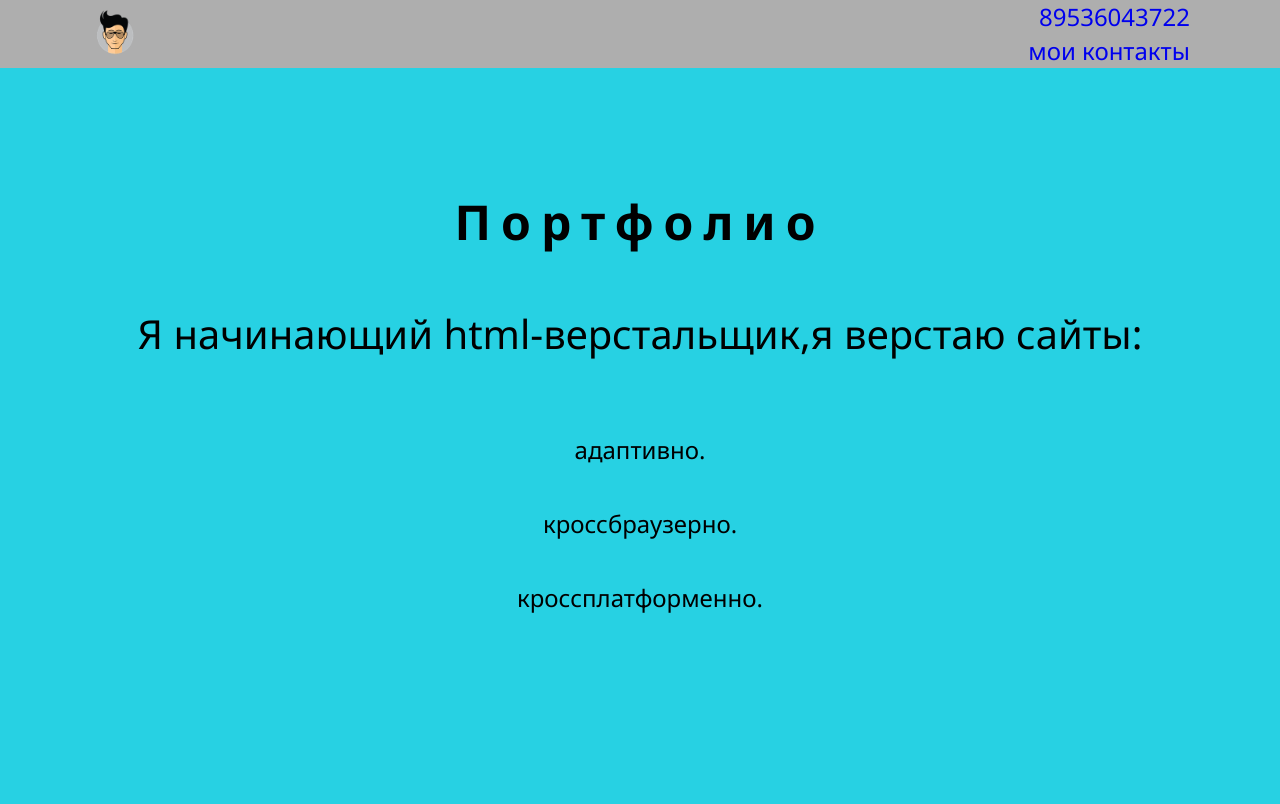
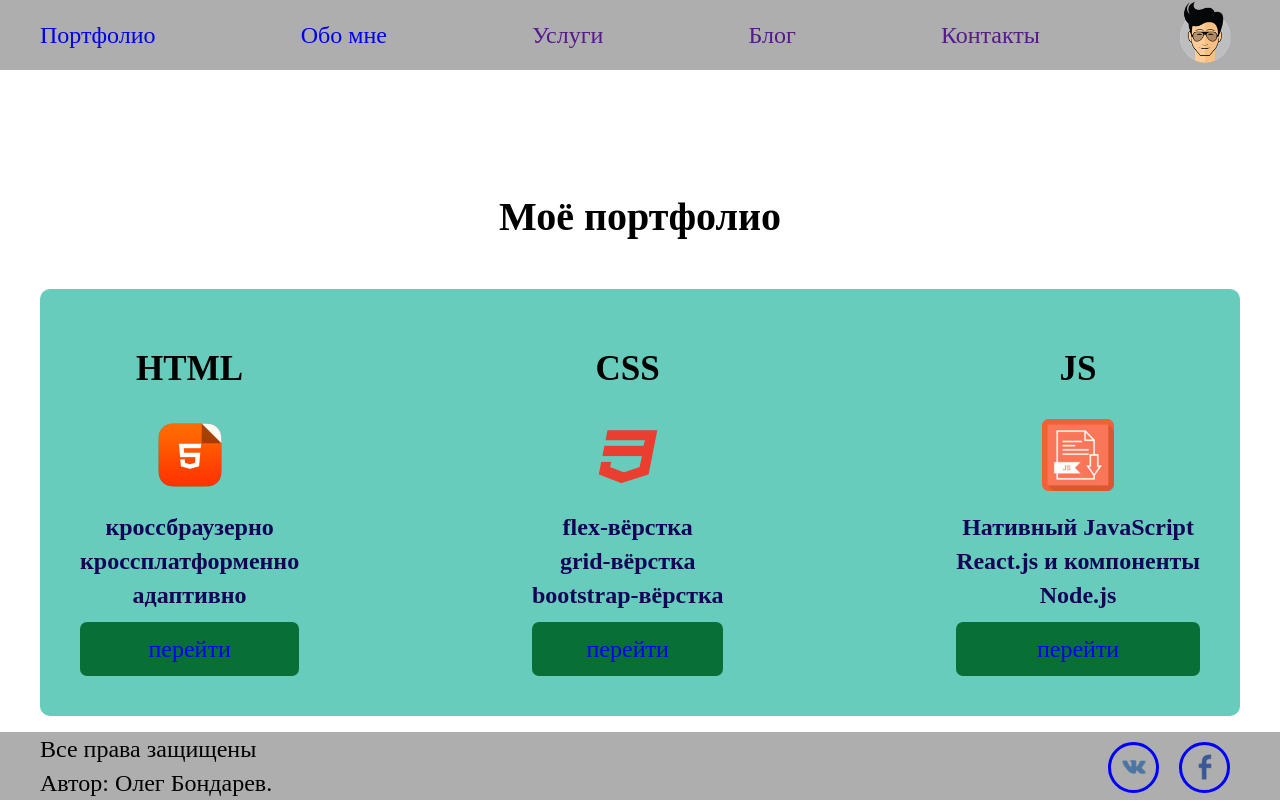
Before and after one commit to bondarevoleg/my-site, a plain HTML site: page index.html in a window 1280 px wide. Shown: the top 804 px of the page. Drawn offline with Linux system fonts and the light colour scheme.

Commit message:
сверстал главную страницу

```diff
--- a/css/style.css
+++ b/css/style.css
@@ -1,110 +1,167 @@
+html {
+  height: 100%;
+}
+
 body {
+  display: flex;
+  flex-direction: column;
+  height: 100%;
   font-size: 24px;
   line-height: 1.42;
   margin: 0;
   padding: 0;
-  font-family: 'Noto Sans', sans-serif;
-  background-color: #27D1E3;
-}
-
-a {
-  text-decoration: none;
-  color: rgb(rgb(89, 0, 255), green, blue);
-}
-
-ul {
-  list-style: none;
-  margin: inherit;
-  padding: inherit;
-}
-
-h1,p {
-  margin: inherit;
-}
-
-.user__pic {
-  width: 50px;
-  height: 50px;
-  display: flex;
 }
 
 .container {
-  width: 1100px;
+  width: 1200px;
   padding: 0 10px;
   margin: 0 auto;
 }
 
+p,h1,h2,h3 {
+  margin: 0;
+}
 
-.main-header {
+ul {
+  margin: 0;
+  padding: 0;
+}
+
+li {
+  list-style: none;
+}
+
+a {
+  display: flex;
+  text-decoration: none;
+}
+
+.header {
   flex: 0 0 auto;
   background-color: #aeaeae;
 }
 
 .header-wrap {
   display: flex;
+  justify-content: space-between;
+}
+
+.main-nav {
+  display: flex;
+  align-content: center;
+}
+
+.list-nav {
+  display: flex;
+  flex-direction: row;
+  width: 1000px;
+  justify-content: space-between;
   align-items: center;
 }
 
-.user {
-  width: 50%;
-}
-
-.contacts {
-  width: 50%;
+.user__pic {
+  width: 70px;
+  height: 70px;
   display: flex;
-  justify-content: flex-end;
-  text-align: right;
 }
 
 
-.main {
+.main-content {
   flex: 1 0 auto;
 }
 
-.main-wrap {
+.pf-block {
   display: flex;
-  flex-direction:column;
+  justify-content: center;
+  margin-top: 75px;
 }
 
-.main__title {
-  margin-top: 120px;
-  margin-bottom: 50px;
-  letter-spacing: 10px;
+.pf-block__title {
+  font-size: 40px;
+  line-height: 1.6;
+  padding: 40px 0;
 }
 
-.main__text {
-  font-size: 40px;
+.features {
+  background-color: #68ccbd;
+  border-radius: 10px;
 }
 
+.features-list {
+  display: flex;
+  justify-content: space-between;
+  padding: 40px;
+}
 
+.features-item {
+ text-align: center;
+}
 
-.list {
-  margin-top: 50px;
+.features__subtitle {
+  padding: 15px 0;
+  text-transform: uppercase;
+  font-size: 35px;
+}
+
+.features__pic {
+  padding: 10px 0;
+}
+
+.features__text-desc {
+  color: #130457;
+  font-weight: 900;
+}
+
+.features__link {
   display: flex;
-  flex-direction: column;
+  justify-content: center;
+  padding: 10px 15px;
+  background-color: #087037;
+  counter-reset: black;
+  border-radius: 7px;
+  margin-top: 10px;
+}
+
+.footer {
+  flex: 0 0 auto;
+  background-color: #aeaeae;
+}
+
+.footer-wrap {
+  display: flex;
+  justify-content: space-between;
+}
+
+.socials-list {
+  padding-top: 10px;
+  display: flex;
+  width: 500px;
+  justify-content: flex-end;
+}
+
+ .socials-item {
+   display: flex;
+   justify-content: center;
+   align-items: center;
+   width: 45px;
+   height: 45px;
+   border-radius: 50%;
+   border: 3px solid blue;
+   margin: 0 10px;
+}
+
+.socials__link {
+  display: flex;
+  width: 32px;
+  height: 32px;
   align-items: center;
 }
 
-.list__item {
-  padding: 20px 0;
-}
-
-.main__footer {
-  flex: 0 0 auto;
-  height: 70px;
-  margin-top: 500px;
-}
-
-.socials__link {
-  display: inline-block;
-  width: 32px;
-  height: 32px;
-}
-
 .socials__vk {
-  background-image: url(../img/vk.png);
+  background-image: url(../img/icons/vk.png);
+  background-repeat: no-repeat;
 }
 
 .socials__fb {
-  background-image: url(../img/fb.png);
+  background-image: url(../img/icons/fb.png);
 }
--- a/index.html
+++ b/index.html
@@ -4,52 +4,86 @@
   <meta charset="UTF-8">
   <meta name="viewport" content="width=device-width, initial-scale=1.0">
   <meta http-equiv="X-UA-Compatible" content="ie=edge">
-  <title>Портфолио</title>
-  <link href="https://fonts.googleapis.com/css?family=Noto+Sans:400,700&display=swap&subset=cyrillic" rel="stylesheet">
+  <title>Главная</title>
   <link rel="stylesheet" href="css/style.css">
 </head>
 <body>
-  <header class="main-header">
+  <header class="header">
     <div class="container header-wrap">
+      <nav class="main-nav">
+        <ul class="list-nav">
+          <li class="list-nav__item">
+            <a href="index.html" class="list-nav__link">Портфолио</a>
+          </li>
+          <li class="list-nav__item">
+            <a href="about.html" class="list-nav__link">Обо мне</a>
+          </li>
+          <li class="list-nav__item">
+            <a href="" class="list-nav__link">Услуги</a>
+          </li>
+          <li class="list-nav__item">
+            <a href="" class="list-nav__link">Блог</a>
+          </li>
+          <li class="list-nav__item">
+            <a href="" class="list-nav__link">Контакты</a>
+          </li>
+        </ul>
+      </nav>
       <div class="user">
         <img src="img/user.png" alt="фото пользователя" class="user__pic">
       </div>
-      <div class="contacts">
-        <a href="tel:89536043722" class="link">
-          <div class="link__tel">89536043722</div>
-          <div class="link__desk-text">мои контакты</div>
-        </a>
-      </div>
     </div>
   </header>
-  <main class="main">
-    <div class="container main-wrap">
-    <h1 class="main__title">Портфолио</h1>
-    <p class="main__text">Я начинающий html-верстальщик,я верстаю сайты:</p>
-    <ul class="list">
-      <li class="list__item">адаптивно.</li>
-      <li class="list__item">кроссбраузерно.</li>
-      <li class="list__item">кроссплатформенно.</li>
-    </ul>
-    </div>
+  <main class="main-content">
+    <div class="container">
+      <section class="portfolio">
+        <div class="pf-block">
+          <h1 class="pf-block__title">Моё портфолио</h1>
+        </div>
+        <section class="features">
+          <ul class="features-list">
+            <li class="features-item">
+              <h3 class="features__subtitle">html</h3>
+              <img src="img/icons/html.png" alt="" class="features__pic">
+              <p class="features__text-desc">кроссбраузерно</p>
+              <p class="features__text-desc">кроссплатформенно</p>
+              <p class="features__text-desc">адаптивно</p>
+              <a href="#" class="features__link">перейти</a>
+            </li>
+            <li class="features-item">
+              <h3 class="features__subtitle">css</h3>
+              <img src="img/icons/css.png" alt="" class="features__pic">
+              <p class="features__text-desc">flex-вёрстка</p>
+              <p class="features__text-desc">grid-вёрстка</p>
+              <p class="features__text-desc">bootstrap-вёрстка</p>
+              <a href="#" class="features__link">перейти</a>
+            </li>
+            <li class="features-item">
+              <h3 class="features__subtitle">js</h3>
+              <img src="img/icons/js.png" alt="" class="features__pic">
+              <p class="features__text-desc">Нативный JavaScript</p>
+              <p class="features__text-desc">React.js и компоненты</p>
+              <p class="features__text-desc">Node.js</p>
+              <a href="#" class="features__link">перейти</a>
+            </li>
+          </ul>
+        </section>
+      </section>
+   </div>
   </main>
-  <footer class="main__footer">
-    <div class="container">
+  <footer class="footer">
+    <div class="container footer-wrap">
       <div class="copyright">
-        <p class="copyright__text">
-          Все права защищены.
-        </p>
-        <p class="copyright__text">
-          Автор:Олег Бондарев
-        </p>
+        <p class="copyright__text">Все права защищены</p>
+        <p class="copyright__text">Автор: Олег Бондарев.</p>
       </div>
       <div class="socials">
         <ul class="socials-list">
-          <li class="socials__item">
-            <a href="https://vk.com/id251006581" class="socials__link socials__vk"></a>
+          <li class="socials-item">
+            <a href="" class="socials__link socials__vk"></a>
           </li>
-          <li class="socials__item">
-              <a href="https://www.facebook.com/profile.php?id=100009806863982" class="socials__link socials__fb"></a>
+          <li class="socials-item">
+            <a href="#" class="socials__link socials__fb"></a>
           </li>
         </ul>
       </div>
```
Also changed, not shown: about.html (added, +42 -0 lines), blog.html (added, +42 -0 lines), contacts.html (added, +41 -0 lines), service.html (added, +42 -0 lines), img/icons/css.png (added), img/icons/fb.png (renamed from img/fb.png), img/icons/html.png (added), img/icons/js.png (added), img/icons/vk.png (renamed from img/vk.png).
